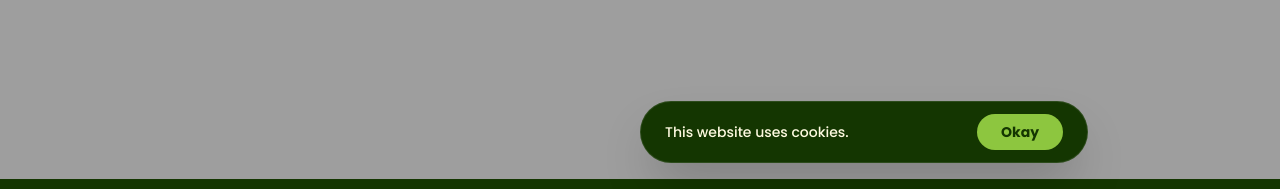
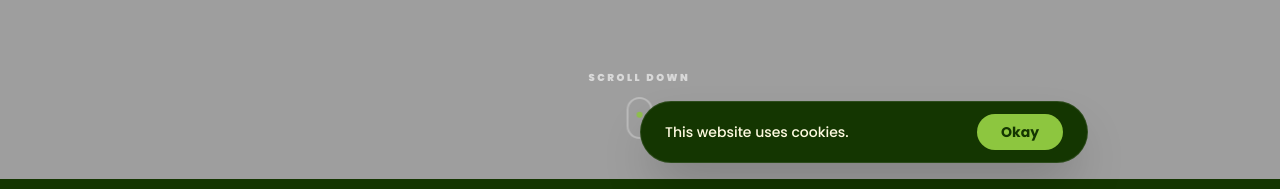
Before and after one commit to Shamil-Koorimannil/Coolcane, a React (Vite) app: page / in a window 1280 px wide. Shown: the part 621-810 px from the top of the page. Built offline with nearby package versions, Linux system fonts and the light colour scheme.

Commit message:
First Draft

```diff
--- a/src/components/ProductCarouselHero.jsx
+++ b/src/components/ProductCarouselHero.jsx
@@ -1,6 +1,7 @@
 import React, { useRef, useEffect, useState } from 'react';
 import gsap from 'gsap';
 import { ScrollTrigger } from 'gsap/ScrollTrigger';
+import { motion } from 'framer-motion';
 
 gsap.registerPlugin(ScrollTrigger);
 
@@ -87,6 +88,19 @@ const ProductCarouselHero = () => {
         scrollTrigger: scrollConfig,
         onUpdate: render,
       });
+
+      // Fade out scroll indicator on scroll
+      gsap.to(".scroll-indicator", {
+        opacity: 0,
+        y: 25,
+        pointerEvents: "none",
+        scrollTrigger: {
+          trigger: containerRef.current,
+          start: "top top",
+          end: "top+=150 top",
+          scrub: true,
+        }
+      });
     }, containerRef);
 
     const handleResize = () => {
@@ -106,6 +120,29 @@ const ProductCarouselHero = () => {
   return (
     <section ref={containerRef} className="relative w-full h-screen bg-black overflow-hidden flex items-center justify-center">
       <canvas ref={canvasRef} className="absolute inset-0 z-0 w-full h-full object-cover"></canvas>
+
+      {/* Scroll Down Indicator */}
+      <div
+        className="scroll-indicator absolute bottom-10 left-1/2 -translate-x-1/2 z-20 flex flex-col items-center gap-3 select-none pointer-events-none"
+      >
+        <span className="text-[10px] tracking-[0.25em] font-syne font-black text-white/60 uppercase">
+          Scroll Down
+        </span>
+        <div className="w-[26px] h-[42px] border-2 border-white/30 rounded-full flex justify-center pt-2.5 backdrop-blur-[2px]">
+          <motion.div
+            animate={{
+              y: [0, 14, 0],
+              opacity: [1, 0.3, 1]
+            }}
+            transition={{
+              duration: 1.8,
+              repeat: Infinity,
+              ease: "easeInOut"
+            }}
+            className="w-1.5 h-1.5 bg-accent rounded-full"
+          />
+        </div>
+      </div>
     </section>
   );
 };
--- a/src/index.css
+++ b/src/index.css
@@ -40,12 +40,16 @@ h6 {
   font-family: 'Poppins', sans-serif;
 }
 
-/* Hide scrollbar for Chrome, Safari and Opera */
+/* Hide scrollbar globally and for .no-scrollbar */
+html::-webkit-scrollbar,
+body::-webkit-scrollbar,
 .no-scrollbar::-webkit-scrollbar {
   display: none;
 }
 
 /* Hide scrollbar for IE, Edge and Firefox */
+html,
+body,
 .no-scrollbar {
   -ms-overflow-style: none;
   /* IE and Edge */
```
